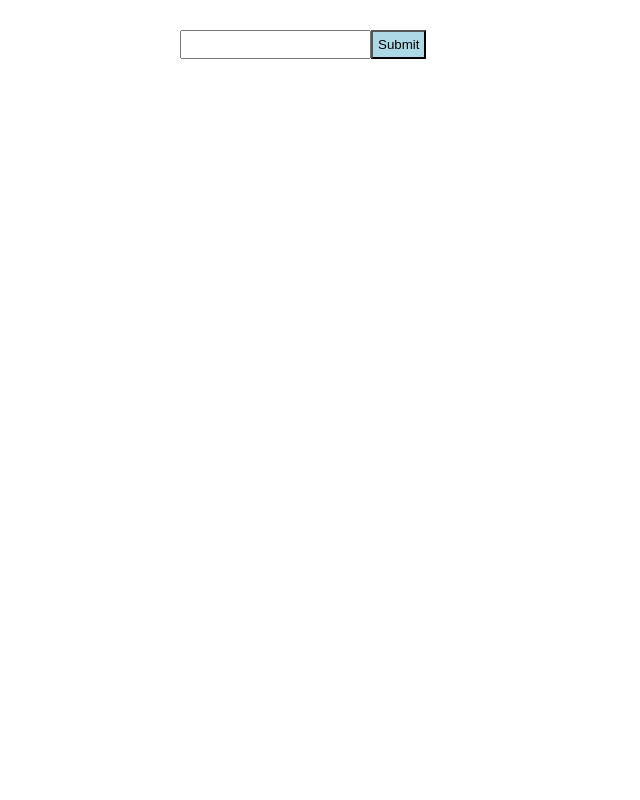
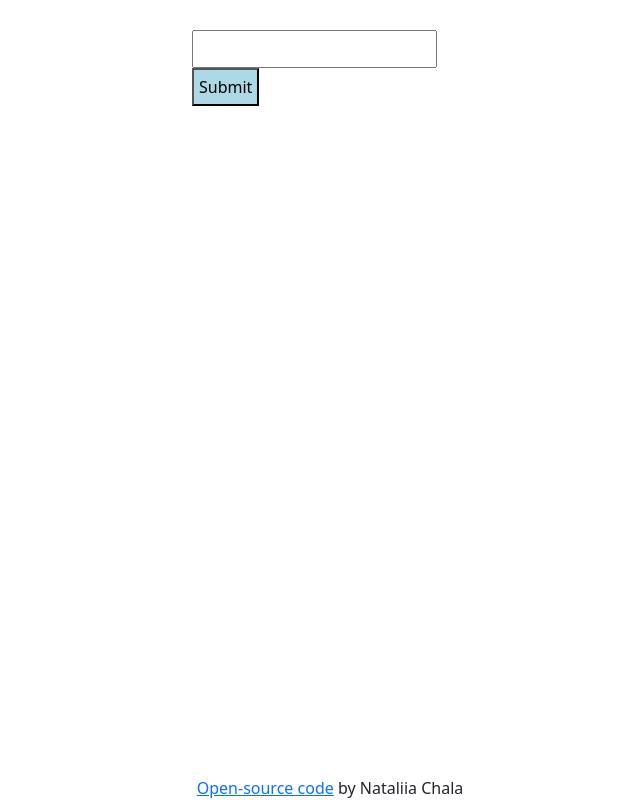
Before and after one commit to natalie-0073/react-dictionary-app, a React (Create React App) app: page / in a window 1280 px wide. Shown: the whole page, without its empty margins (310-950 px from the left). Built offline with nearby package versions, Linux system fonts and the light colour scheme.

Commit message:
imported bootstrap and added link to github

```diff
--- a/package.json
+++ b/package.json
@@ -3,6 +3,7 @@
   "version": "0.1.0",
   "private": true,
   "dependencies": {
+    "@popperjs/core": "^2.11.6",
     "@testing-library/jest-dom": "^5.16.5",
     "@testing-library/react": "^13.3.0",
     "@testing-library/user-event": "^13.5.0",
--- a/src/Dictionary.css
+++ b/src/Dictionary.css
@@ -11,3 +11,6 @@
         padding: 5px;
         background-color: lightblue;
     }
+    footer{
+        text-align: center;
+    }
--- a/src/Dictionary.js
+++ b/src/Dictionary.js
@@ -1,5 +1,6 @@
+import React, {useState} from "react";
+import 'bootstrap/dist/css/bootstrap.css';
 import axios from "axios";
-import React, {useState} from "react";
 import "./Dictionary.css";
 import Results from "./Results";
 
@@ -29,7 +30,9 @@ export default function Dictionary(){
                 <button className="search-button">Submit</button>
                 <Results results={results}/>
             </form>
+            <footer className="fixed-bottom"><a target="_blank"rel="noreferrer"href="https://github.com/natalie-0073/react-dictionary-app.git">Open-source code</a> by Nataliia Chala</footer>
             </div>
+
         </div>
     );
 }
```
Also changed, not shown: 1 other file (tests, documents, lock files or other folders).
